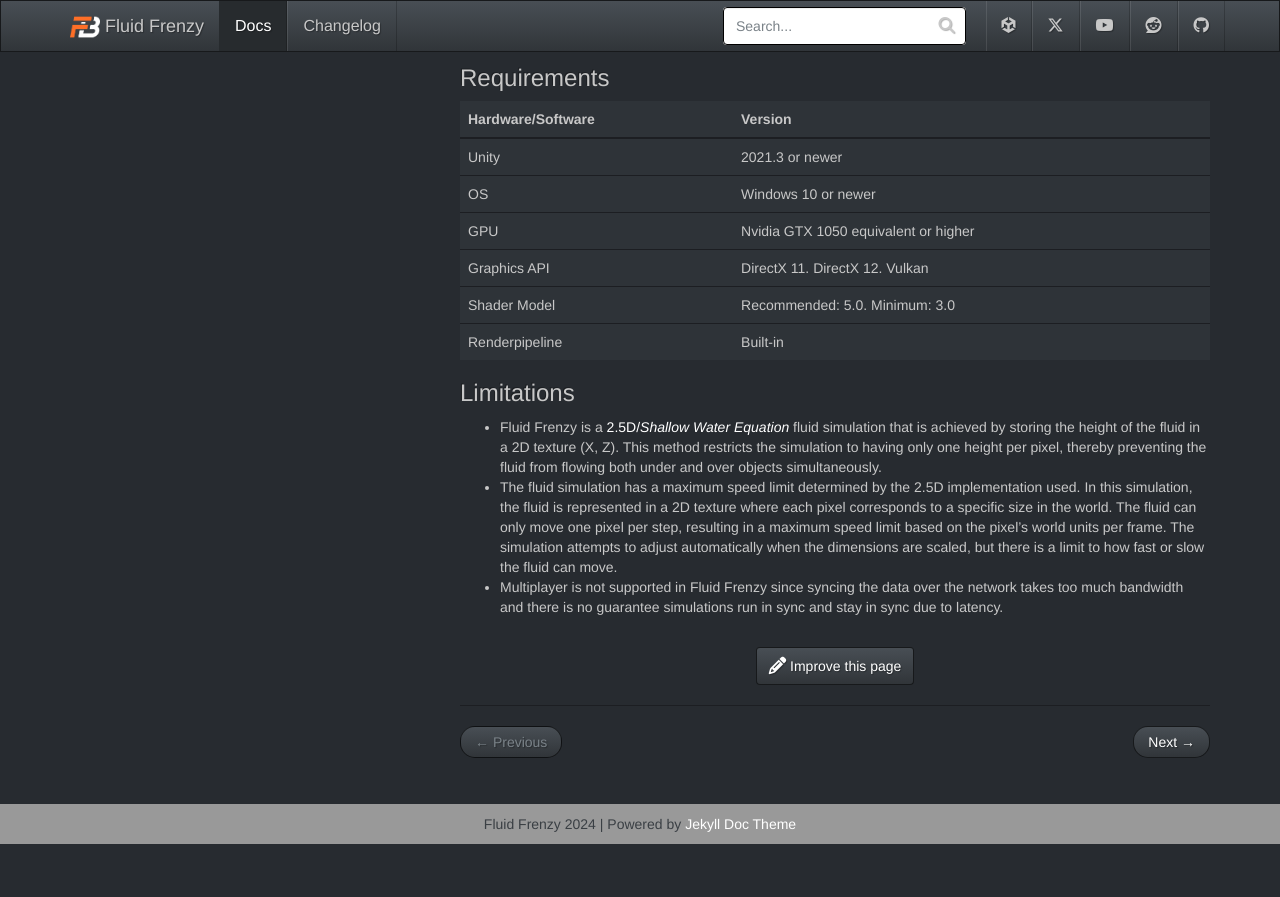
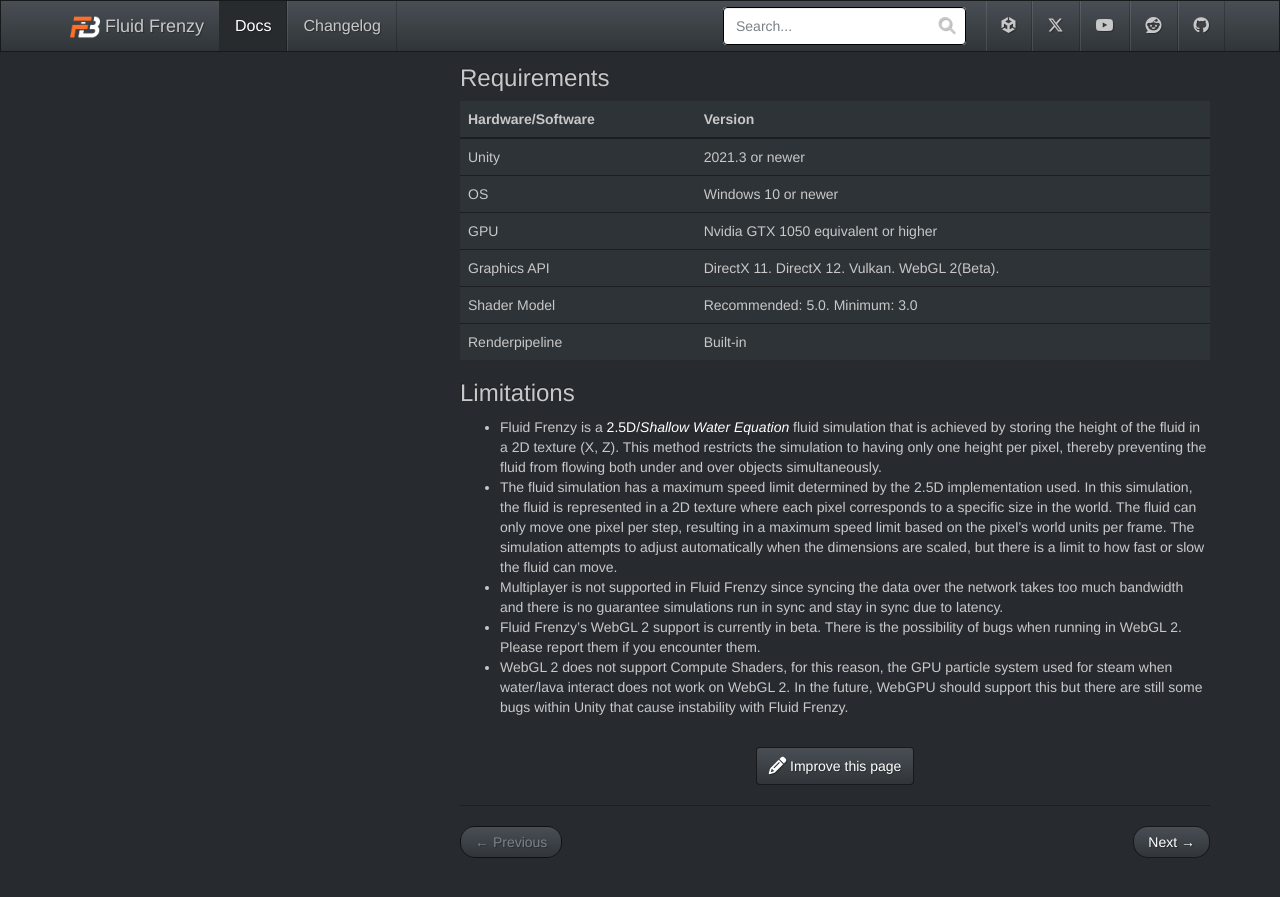
Before and after one commit to FrenzyByte/fluidfrenzy, a Jekyll site: the page built from _docs/index.md, in a window 1280 px wide and 900 px high, scrolled down 875 px. Shown: the top 897 px of the window. Built offline with Jekyll 4.4.1, drawn with Linux system fonts in a browser that asks for light colours; before the commit the page ends 1719 px from its top, so only the background shows below that.

Commit message:
Mention webgl 2 support in docs.

```diff
--- a/_docs/index.md
+++ b/_docs/index.md
@@ -50,7 +50,7 @@
 | Unity | 2021.3 or newer |
 | OS | Windows 10 or newer |
 | GPU | Nvidia GTX 1050 equivalent or higher |
-| Graphics API | DirectX 11. DirectX 12. Vulkan |
+| Graphics API | DirectX 11. DirectX 12. Vulkan. WebGL 2(Beta). |
 | Shader Model | Recommended: 5.0. Minimum: 3.0 |
 | Renderpipeline | Built-in |
 
@@ -60,5 +60,7 @@
 - Fluid Frenzy is a [2.5D/*Shallow Water Equation*](https://en.wikipedia.org/wiki/Shallow_water_equations) fluid simulation that is achieved by storing the height of the fluid in a 2D texture (X, Z). This method restricts the simulation to having only one height per pixel, thereby preventing the fluid from flowing both under and over objects simultaneously.
 - The fluid simulation has a maximum speed limit determined by the 2.5D implementation used. In this simulation, the fluid is represented in a 2D texture where each pixel corresponds to a specific size in the world. The fluid can only move one pixel per step, resulting in a maximum speed limit based on the pixel's world units per frame. The simulation attempts to adjust automatically when the dimensions are scaled, but there is a limit to how fast or slow the fluid can move.
 - Multiplayer is not supported in Fluid Frenzy since syncing the data over the network takes too much bandwidth and there is no guarantee simulations run in sync and stay in sync due to latency.
+- Fluid Frenzy's WebGL 2 support is currently in beta. There is the possibility of bugs when running in WebGL 2. Please report them if you encounter them.
+- WebGL 2 does not support Compute Shaders, for this reason, the GPU particle system used for steam when water/lava interact does not work on WebGL 2. In the future, WebGPU should support this but there are still some bugs within Unity that cause instability with Fluid Frenzy.
 
 <a name="installation"></a>
```
